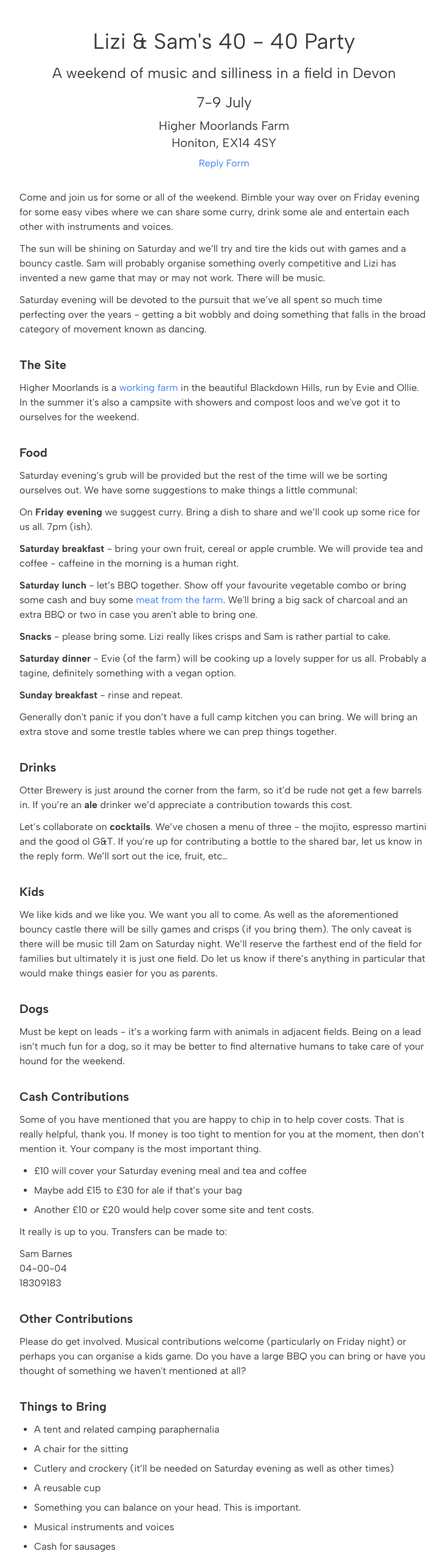
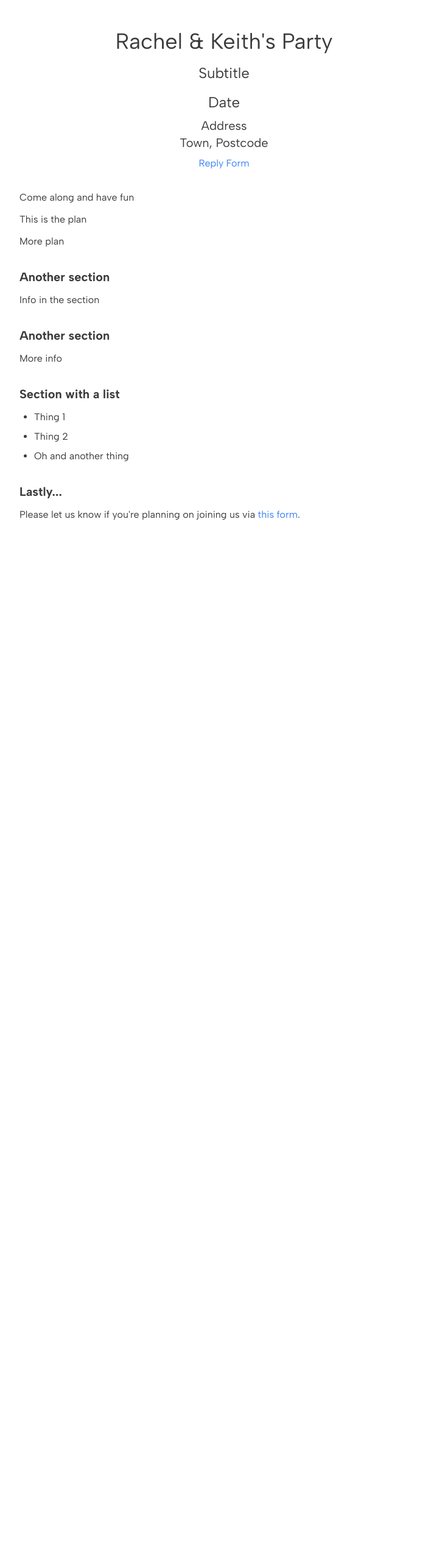
Before and after one commit to finlaybirnie/rachel-and-keiths-party, a Next.js app: page / in a window 1280 px wide. Shown: the top 2566 px of the page at 61% size, without its empty margins (272-1003 px from the left). After the commit the page ends 904 px from the top, so only its background shows below. Built offline with nearby package versions, Linux system fonts and the light colour scheme.

Commit message:
Generalise page.tsx

```diff
--- a/src/app/page.tsx
+++ b/src/app/page.tsx
@@ -4,15 +4,15 @@ export default function Home() {
   return (
     <main className="flex flex-col space-y-8">
       <header className="flex flex-col text-center">
-        <h1 className="text-4xl mb-4">Lizi &amp; Sam&apos;s 40 - 40 Party</h1>
+        <h1 className="text-4xl mb-4">Rachel &amp; Keith&apos;s Party</h1>
         <h2 className="text-2xl mb-4">
-          A weekend of music and silliness in a field in Devon
+          Subtitle
         </h2>
-        <div className="text-2xl mb-2">7-9 July</div>
+        <div className="text-2xl mb-2">Date</div>
         <div className="text-xl mb-2">
-          Higher Moorlands Farm
+          Address
           <br />
-          Honiton, EX14 4SY
+          Town, Postcode
         </div>
         <Link className="link" href="/form">
           Reply Form
@@ -20,158 +20,35 @@ export default function Home() {
       </header>
       <section className="flex flex-col space-y-3">
         <p>
-          Come and join us for some or all of the weekend. Bimble your way over
-          on Friday evening for some easy vibes where we can share some curry,
-          drink some ale and entertain each other with instruments and voices.
+          Come along and have fun
         </p>
 
         <p>
-          The sun will be shining on Saturday and we’ll try and tire the kids
-          out with games and a bouncy castle. Sam will probably organise
-          something overly competitive and Lizi has invented a new game that may
-          or may not work. There will be music.
+          This is the plan
         </p>
 
         <p>
-          Saturday evening will be devoted to the pursuit that we’ve all spent
-          so much time perfecting over the years - getting a bit wobbly and
-          doing something that falls in the broad category of movement known as
-          dancing.
+          More plan
         </p>
       </section>
       <section className="flex flex-col space-y-3">
-        <h3 className="text-xl font-bold">The Site</h3>
+        <h3 className="text-xl font-bold">Another section</h3>
         <p>
-          Higher Moorlands is a{" "}
-          <a className="link" href="https://highermoorlandsfarm.co.uk">
-            working farm
-          </a>{" "}
-          in the beautiful Blackdown Hills, run by Evie and Ollie. In the summer
-          it&apos;s also a campsite with showers and compost loos and we&apos;ve
-          got it to ourselves for the weekend.
+          Info in the section
         </p>
       </section>
       <section className="flex flex-col space-y-3">
-        <h3 className="text-xl font-bold">Food</h3>
+        <h3 className="text-xl font-bold">Another section</h3>
         <p>
-          Saturday evening’s grub will be provided but the rest of the time will
-          we be sorting ourselves out. We have some suggestions to make things a
-          little communal:
-        </p>
-        <p>
-          On <strong>Friday evening</strong> we suggest curry. Bring a dish to
-          share and we’ll cook up some rice for us all. 7pm (ish).
-        </p>
-        <p>
-          <strong>Saturday breakfast</strong> - bring your own fruit, cereal or
-          apple crumble. We will provide tea and coffee - caffeine in the
-          morning is a human right.
-        </p>
-        <p>
-          <strong>Saturday lunch</strong> - let’s BBQ together. Show off your
-          favourite vegetable combo or bring some cash and buy some{" "}
-          <a className="link" href="https://highermoorlandsfarm.co.uk/#produce">
-            meat from the farm
-          </a>
-          . We&apos;ll bring a big sack of charcoal and an extra BBQ or two in
-          case you aren&apos;t able to bring one.
-        </p>
-        <p>
-          <strong>Snacks</strong> - please bring some. Lizi really likes crisps
-          and Sam is rather partial to cake.
-        </p>
-        <p>
-          <strong>Saturday dinner</strong> - Evie (of the farm) will be cooking
-          up a lovely supper for us all. Probably a tagine, definitely something
-          with a vegan option.
-        </p>
-        <p>
-          <strong>Sunday breakfast</strong> - rinse and repeat.
-        </p>
-        <p>
-          Generally don&apos;t panic if you don’t have a full camp kitchen you
-          can bring. We will bring an extra stove and some trestle tables where
-          we can prep things together.
+          More info
         </p>
       </section>
       <section className="flex flex-col space-y-3">
-        <h3 className="text-xl font-bold">Drinks</h3>
-        <p>
-          Otter Brewery is just around the corner from the farm, so it’d be rude
-          not get a few barrels in. If you’re an <strong>ale</strong> drinker
-          we’d appreciate a contribution towards this cost.
-        </p>
-        <p>
-          Let’s collaborate on <strong>cocktails</strong>. We’ve chosen a menu
-          of three - the mojito, espresso martini and the good ol G&T. If you’re
-          up for contributing a bottle to the shared bar, let us know in the
-          reply form. We’ll sort out the ice, fruit, etc…
-        </p>
-      </section>
-      <section className="flex flex-col space-y-3">
-        <h3 className="text-xl font-bold">Kids</h3>
-        <p>
-          We like kids and we like you. We want you all to come. As well as the
-          aforementioned bouncy castle there will be silly games and crisps (if
-          you bring them). The only caveat is there will be music till 2am on
-          Saturday night. We’ll reserve the farthest end of the field for
-          families but ultimately it is just one field. Do let us know if
-          there’s anything in particular that would make things easier for you
-          as parents.
-        </p>
-      </section>
-      <section className="flex flex-col space-y-3">
-        <h3 className="text-xl font-bold">Dogs</h3>
-        <p>
-          Must be kept on leads - it’s a working farm with animals in adjacent
-          fields. Being on a lead isn’t much fun for a dog, so it may be better
-          to find alternative humans to take care of your hound for the weekend.
-        </p>
-      </section>
-      <section className="flex flex-col space-y-3">
-        <h3 className="text-xl font-bold">Cash Contributions</h3>
-        <p>
-          Some of you have mentioned that you are happy to chip in to help cover
-          costs. That is really helpful, thank you. If money is too tight to
-          mention for you at the moment, then don’t mention it. Your company is
-          the most important thing.
-        </p>
+        <h3 className="text-xl font-bold">Section with a list</h3>
         <ul className="list-disc flex flex-col space-y-2 pl-6">
-          <li>£10 will cover your Saturday evening meal and tea and coffee</li>
-          <li>Maybe add £15 to £30 for ale if that’s your bag</li>
-          <li>Another £10 or £20 would help cover some site and tent costs.</li>
-        </ul>
-        <p>It really is up to you. Transfers can be made to:</p>
-        <p>
-          Sam Barnes
-          <br />
-          04-00-04
-          <br />
-          18309183
-        </p>
-      </section>
-      <section className="flex flex-col space-y-3">
-        <h3 className="text-xl font-bold">Other Contributions</h3>
-        <p>
-          Please do get involved. Musical contributions welcome (particularly on
-          Friday night) or perhaps you can organise a kids game. Do you have a
-          large BBQ you can bring or have you thought of something we
-          haven&apos;t mentioned at all?
-        </p>
-      </section>
-      <section className="flex flex-col space-y-3">
-        <h3 className="text-xl font-bold">Things to Bring</h3>
-        <ul className="list-disc flex flex-col space-y-2 pl-6">
-          <li>A tent and related camping paraphernalia</li>
-          <li>A chair for the sitting</li>
-          <li>
-            Cutlery and crockery (it’ll be needed on Saturday evening as well as
-            other times)
-          </li>
-          <li>A reusable cup</li>
-          <li>Something you can balance on your head. This is important.</li>
-          <li>Musical instruments and voices</li>
-          <li>Cash for sausages</li>
+          <li>Thing 1</li>
+          <li>Thing 2</li>
+          <li>Oh and another thing</li>
         </ul>
       </section>
       <section className="flex flex-col space-y-3">
@@ -181,7 +58,7 @@ export default function Home() {
           <a className="link" href="/form">
             this form
           </a>
-          . Splendid!
+          .
         </p>
       </section>
     </main>
```
